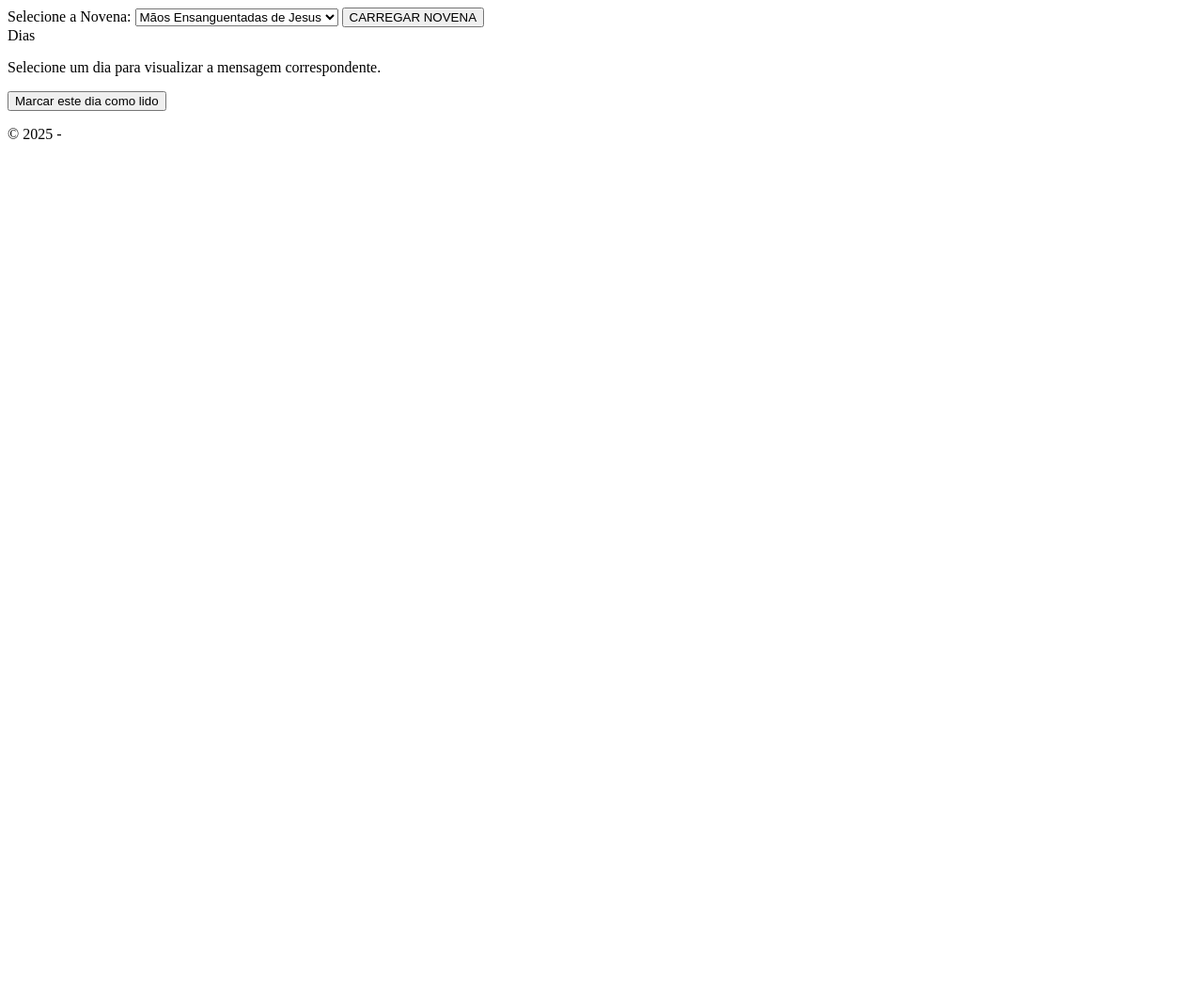
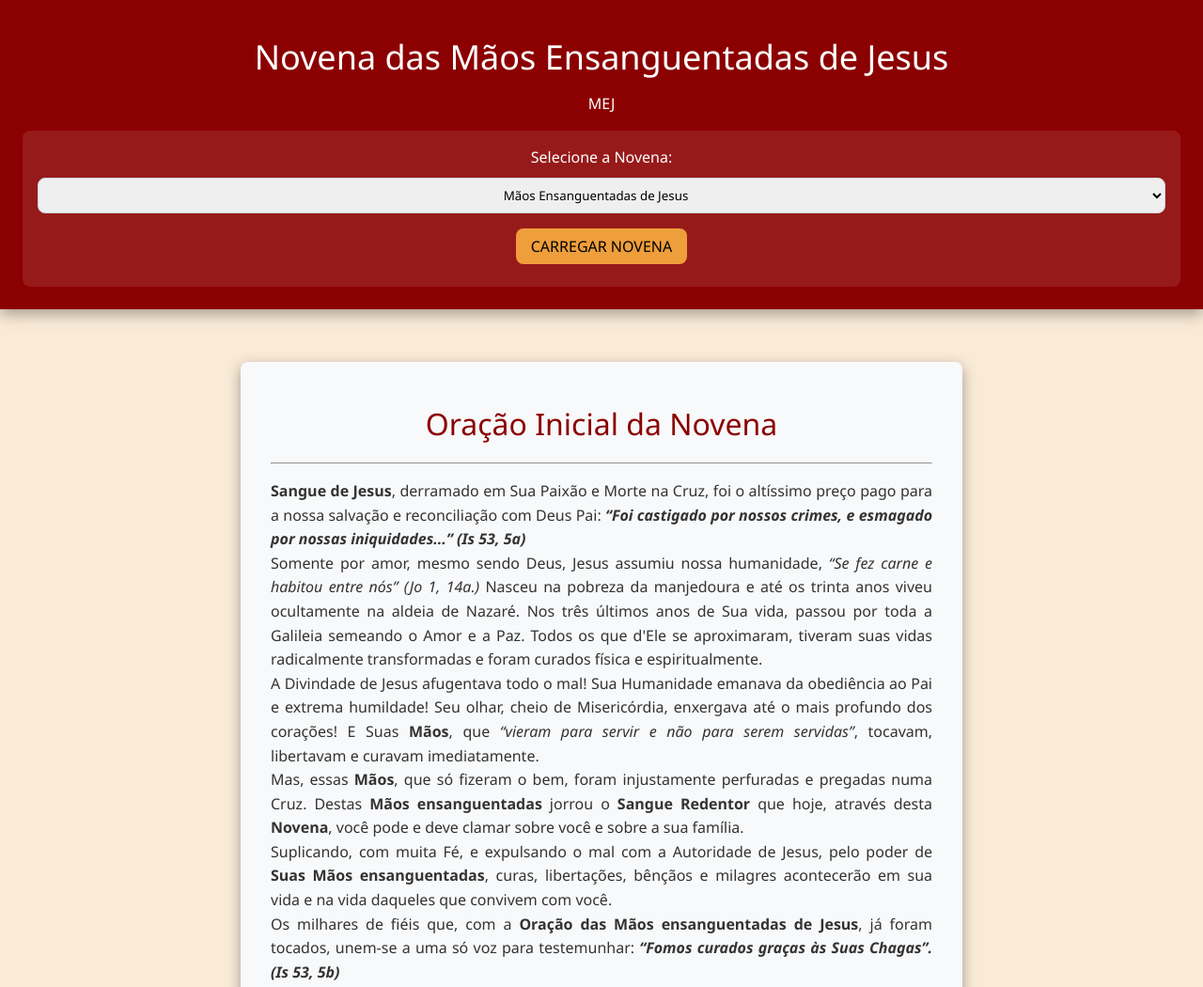
Before and after one commit to angelitasantos/projeto_novenas, a plain HTML site: page index.html in a window 1280 px wide. Shown: the top 1050 px of the page at 94% size. Before the commit the page ends 800 px from the top, so only its background shows below. Drawn offline with Linux system fonts and the light colour scheme; the site is published under a folder, as on GitHub Pages, so addresses that start at the root find nothing.

Commit message:
chore: ajusta arquivos statics

```diff
--- a/index.html
+++ b/index.html
@@ -5,7 +5,7 @@
     <meta name="viewport" content="width=device-width, initial-scale=1.0">
     <title></title>
     <link rel="shortcut icon" href="./static/favicon.png" type="image/x-icon">
-    <link rel="stylesheet" href="/static/styles.css">
+    <link rel="stylesheet" href="./static/styles.css">
 </head>
 <body>
 
@@ -35,6 +35,6 @@
 
     <footer><p class="text-center" id="footerText">© 2025 - </p></footer>
 
-    <script src="/static/script.js"></script>
+    <script src="./static/script.js"></script>
 </body>
 </html>
```
